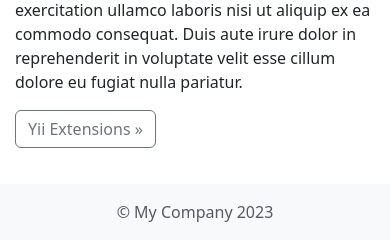
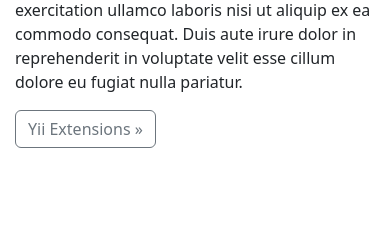
Before and after one commit to Pugachov-Mihail/barrier, a Yii app: the page made by views/site/index.php in a window 390 px wide. Shown: the part 994-1234 px from the top of the page. After the commit the page ends 1142 px from the top, so only its background shows below. Run offline with PHP 8.4 and a stand-in for Yii, Linux system fonts and the light colour scheme; the template is opened without the code that fills it, so the values that code supplies are empty; some libraries are stand-ins or nearby versions.

Commit message:
off rest

```diff
--- a/views/layouts/main.php
+++ b/views/layouts/main.php
@@ -70,14 +70,7 @@ $this->registerLinkTag(['rel' => 'icon', 'type' => 'image/x-icon', 'href' => Yii
     </div>
 </main>
 
-<footer id="footer" class="mt-auto py-3 bg-light">
-    <div class="container">
-        <div class="row text-muted">
-            <div class="col-md-6 text-center text-md-start">&copy; My Company <?= date('Y') ?></div>
-            <div class="col-md-6 text-center text-md-end"><?= Yii::powered() ?></div>
-        </div>
-    </div>
-</footer>
+
 
 <?php $this->endBody() ?>
 </body>
```
Also changed, not shown: config/web.php (+8 -8 lines).
